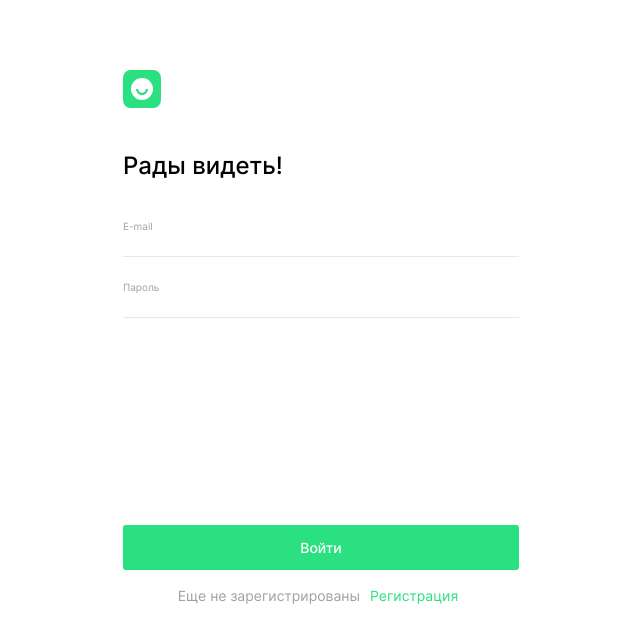
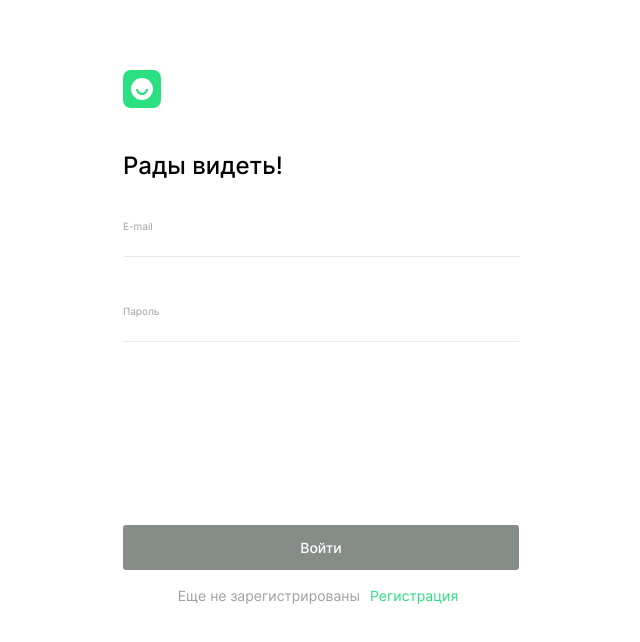
Before and after one commit to ElenaSharnina/movies-explorer-frontend, a React (Create React App) app: page /signin in a window 1280 px wide. Shown: the top 642 px of the page, without its empty margins (319-959 px from the left). Built offline with nearby package versions, Linux system fonts and the light colour scheme.

Commit message:
авторизация валидируется и авторизирует

```diff
--- a/src/components/App/App.js
+++ b/src/components/App/App.js
@@ -20,6 +20,7 @@ function App() {
   const [isInfoTooltipOpen, setIsInfoTooltipOpen] = React.useState(false);
   const [isSuccess, setIsSuccess] = React.useState(null);
   const [currentUser, setCurrentUser] = React.useState({});
+  const [loggedIn, setLoggedIn] = React.useState(false);
   let navigate = useNavigate();
 
 
@@ -29,6 +30,20 @@ function App() {
       if (res.data) {
         setIsSuccess(true);
         setIsInfoTooltipOpen(true);
+      } else {
+        setIsSuccess(false);
+        setIsInfoTooltipOpen(true);
+      }
+    });
+  }
+
+
+  function handleLogin({ email, password }) {
+    auth.authorize(email, password).then((res) => {
+      console.log(res);
+      if (res) {
+        setLoggedIn(true);
+        navigate("/movies");
       } else {
         setIsSuccess(false);
         setIsInfoTooltipOpen(true);
@@ -84,7 +99,7 @@ function App() {
   function closeInfoTooltip() {
     setIsInfoTooltipOpen(false);
     if (isSuccess) {
-      navigate("/signin");
+      navigate("/movies");
     }
   }
 
@@ -102,7 +117,7 @@ function App() {
               <Profile username={"Виталий"} useremail={"pochta@yandex.ru"} />
             }
           />
-          <Route path="/signin" element={<Login />} />
+          <Route path="/signin" element={<Login onLogin={handleLogin} />} />
           <Route path="/signup" element={<Register onRegister={handleRegister} />} />
           <Route path="*" element={<PageNotFound />} />
         </Routes>
--- a/src/components/Login/Login.js
+++ b/src/components/Login/Login.js
@@ -1,16 +1,41 @@
 import React from "react";
 import LoginRegisterForm from "../LoginRegisterForm/LoginRegisterForm";
+import { useState } from 'react';
 
-function Login() {
+function Login({ onLogin }) {
   const [email, setEmail] = React.useState("");
   const [password, setPassword] = React.useState("");
 
-  function handleChangeEmail(e) {
-    setEmail(e.target.value);
+  const [isValidEmail, setValidityEmail] = useState(false);
+  const [errorEmail, setErrorEmail] = useState('');
+  const [isValidPass, setValidityPass] = useState(false);
+  const [errorPass, setErrorPass] = useState('');
+
+  const handleInputEmailChange = (event) => {
+    const input = event.target;
+    setEmail(input.value);
+    setValidityEmail(input.validity.valid);
+    if (!isValidEmail) {
+      setErrorEmail(input.validationMessage);
+    }
+    else {
+      setErrorEmail('');
+    }
+  }
+  const handleInputPassChange = (event) => {
+    const input = event.target;
+    setPassword(input.value);
+    setValidityPass(input.validity.valid);
+    if (!isValidPass) {
+      setErrorPass(input.validationMessage);
+    } else {
+      setErrorPass('');
+    }
   }
 
-  function handleChangePassword(e) {
-    setPassword(e.target.value);
+  function handleSubmit(e) {
+    e.preventDefault();
+    onLogin({ email, password });
   }
 
   return (
@@ -18,6 +43,8 @@ function Login() {
       greetings={"Рады видеть!"}
       submitText={"Войти"}
       isInRigister={false}
+      onSubmit={handleSubmit}
+      isValid={isValidEmail && isValidPass}
       inputs={
         <>
           <label className="login__label">E-mail</label>
@@ -29,8 +56,9 @@ function Login() {
             name="email"
             required
             value={email || ""}
-            onChange={handleChangeEmail}
+            onChange={handleInputEmailChange}
           />
+          <span className="error">{errorEmail}</span>
           <label className="login__label">Пароль</label>
           <input
             className="login__input"
@@ -39,8 +67,9 @@ function Login() {
             minLength="8"
             required
             value={password || ""}
-            onChange={handleChangePassword}
+            onChange={handleInputPassChange}
           />
+          <span className="error">{errorPass}</span>
         </>
       }
     />
--- a/src/components/LoginRegisterForm/LoginRegisterForm.css
+++ b/src/components/LoginRegisterForm/LoginRegisterForm.css
@@ -69,6 +69,10 @@
   color: #12bb61;
 }
 
+.login-register__button:disabled {
+  background-color: #868d89;
+  cursor: default;
+}
 @media screen and (max-width: 768px) {
   .login-register {
     min-height: 560px;
--- a/src/components/LoginRegisterForm/LoginRegisterForm.js
+++ b/src/components/LoginRegisterForm/LoginRegisterForm.js
@@ -3,7 +3,7 @@ import React from "react";
 import { NavLink } from "react-router-dom";
 import Logo from "../../images/logo.svg";
 
-function LoginRegisterForm({ greetings, submitText, inputs, isInRigister, onSubmit }) {
+function LoginRegisterForm({ greetings, submitText, inputs, isInRigister, onSubmit, isValid }) {
   return (
     <section className="login-register">
       <NavLink to="/">
@@ -12,7 +12,7 @@ function LoginRegisterForm({ greetings, submitText, inputs, isInRigister, onSubm
       <h3 className="login-register__greetings">{greetings}</h3>
       <form className="login-register__form" onSubmit={onSubmit}>
         <div className="login-register__fields">{inputs}</div>
-        <button type="submit" className="login-register__button">
+        <button type="submit" className="login-register__button" disabled={!isValid}>
           {submitText}
         </button>
       </form>
--- a/src/components/Register/Register.js
+++ b/src/components/Register/Register.js
@@ -58,6 +58,7 @@ function Register({ onRegister }) {
       submitText={"Зарегистрироваться"}
       isInRigister={true}
       onSubmit={handleSubmit}
+      isValid={isValidEmail && isValidName && isValidPass}
       inputs={
         <>
           <label className="register__label" htmlFor="text-input">
```
